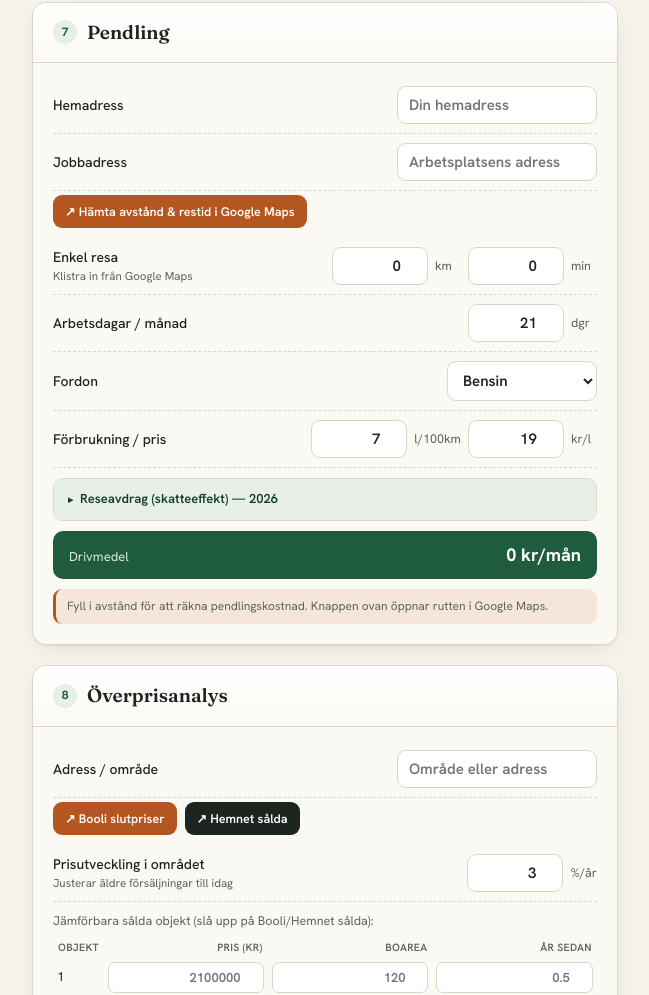
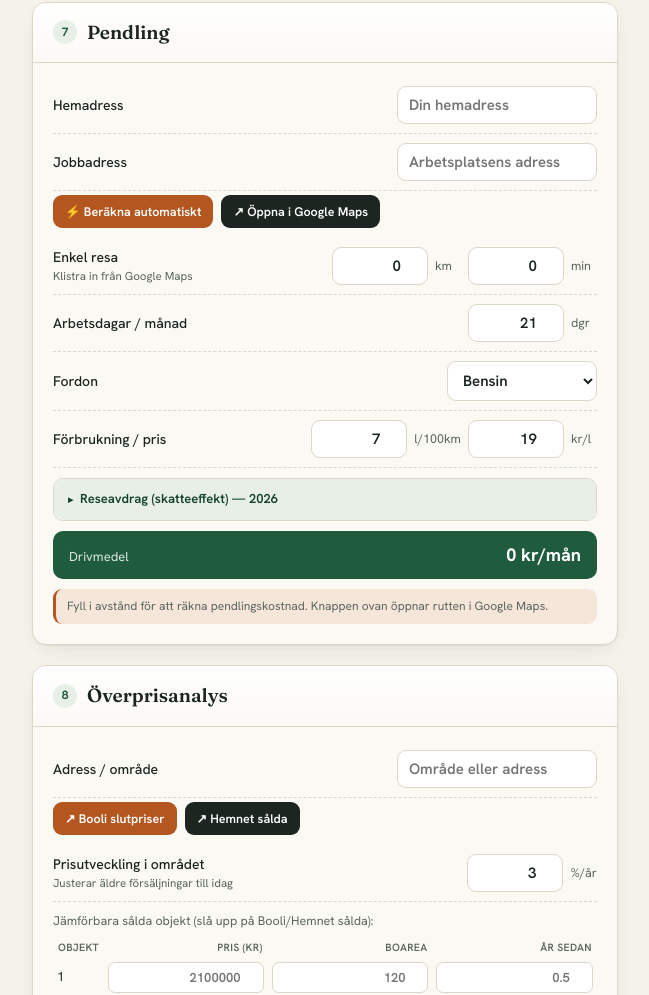
Before and after one commit to khessman/kanjagkopahus, a plain HTML site: page index.html in a window 1280 px wide. Shown: the part 3779-4774 px from the top of the page, without its empty margins (38-687 px from the left). Drawn offline with Linux system fonts and the light colour scheme.

Commit message:
Add files via upload

```diff
--- a/index.html
+++ b/index.html
@@ -487,7 +487,11 @@
         <div class="body">
           <div class="field"><label>Hemadress</label><div class="unit"><input class="inp" id="c_home" type="text" value="" placeholder="Din hemadress" style="width:200px;text-align:left"></div></div>
           <div class="field"><label>Jobbadress</label><div class="unit"><input class="inp" id="c_work" type="text" value="" placeholder="Arbetsplatsens adress" style="width:200px;text-align:left"></div></div>
-          <div style="margin:4px 0 10px"><button class="lilbtn" onclick="openMaps()">↗ Hämta avstånd & restid i Google Maps</button></div>
+          <div style="margin:4px 0 10px;display:flex;gap:8px;flex-wrap:wrap">
+            <button class="lilbtn" onclick="autoRoute()">⚡ Beräkna automatiskt</button>
+            <button class="lilbtn alt" onclick="openMaps()">↗ Öppna i Google Maps</button>
+          </div>
+          <div class="hint" id="c_routeStatus" style="display:none"></div>
           <div class="field"><label>Enkel resa<small>Klistra in från Google Maps</small></label><div class="unit"><input class="inp short" id="c_km" type="number" value="0" step="0.1"><span class="u">km</span><input class="inp short" id="c_min" type="number" value="0"><span class="u">min</span></div></div>
           <div class="field"><label>Arbetsdagar / månad</label><div class="unit"><input class="inp short" id="c_days" type="number" value="21"><span class="u">dgr</span></div></div>
           <div class="field"><label>Fordon</label>
@@ -763,6 +767,35 @@ function commute(){
 function openMaps(){
   const o=encodeURIComponent($('c_home').value||''), d=encodeURIComponent($('c_work').value||'');
   window.open(`https://www.google.com/maps/dir/?api=1&origin=${o}&destination=${d}&travelmode=driving`,'_blank');
+}
+
+// ---- automatisk ruttberäkning via egen proxy (döljer API-nyckeln) ----
+const ROUTE_API = "";   // <-- klistra in din Render-URL, t.ex. "https://booliparser.onrender.com/route"
+async function autoRoute(){
+  const status = $('c_routeStatus');
+  status.style.display = 'block';
+  if(!ROUTE_API){
+    status.textContent = 'Automatisk ruttberäkning är inte konfigurerad ännu. Använd "Öppna i Google Maps" och fyll i manuellt.';
+    return;
+  }
+  const home = $('c_home').value.trim(), work = $('c_work').value.trim();
+  if(!home || !work){
+    status.textContent = 'Fyll i både hemadress och jobbadress först.';
+    return;
+  }
+  status.textContent = 'Beräknar...';
+  try{
+    const url = `${ROUTE_API}?from=${encodeURIComponent(home)}&to=${encodeURIComponent(work)}`;
+    const r = await fetch(url);
+    if(!r.ok){ throw new Error((await r.json()).detail || r.statusText); }
+    const d = await r.json();
+    $('c_km').value = d.km;
+    $('c_min').value = d.min;
+    status.textContent = `${d.km} km · ${d.min} min (enkel resa, bilväg). Kontrollera mot Google Maps om något ser fel ut.`;
+    calc();
+  }catch(e){
+    status.textContent = 'Kunde inte beräkna automatiskt: ' + e.message + '. Använd "Öppna i Google Maps" och fyll i manuellt.';
+  }
 }
 
 // ---- överprisanalys ----
```
